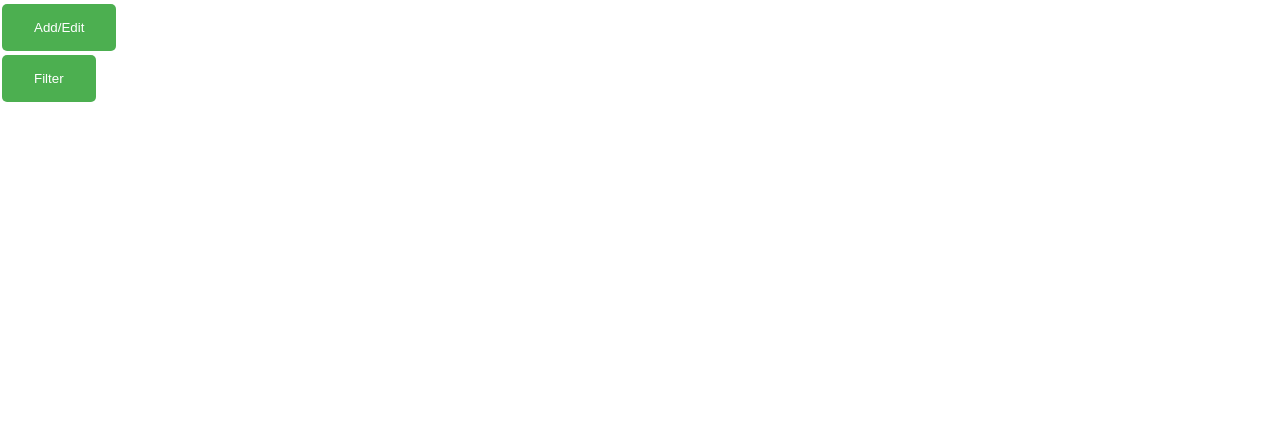
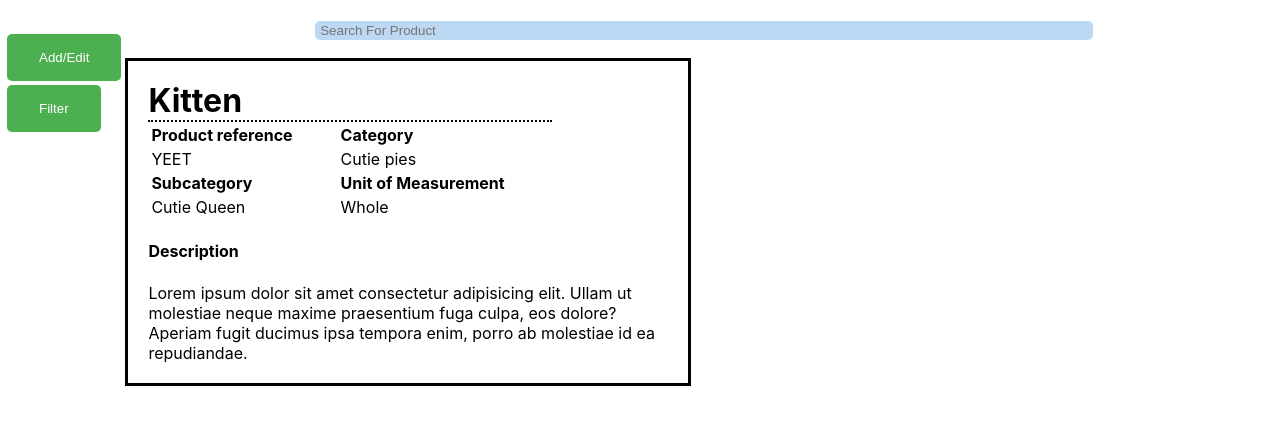
Before and after one commit to GTBitsOfGood/Medshare-archive, a React (Create React App) app in the folder client/: page /account_portal in a window 1280 px wide. Shown: the top 424 px of the page. Built offline with nearby package versions, Linux system fonts and the light colour scheme.

Commit message:
label edit with choice and styled components

```diff
--- a/client/src/components/AdminSearchBar.js
+++ b/client/src/components/AdminSearchBar.js
@@ -4,7 +4,7 @@ import PropTypes from 'prop-types';
 
 const Input = styled.input`
   display: block;
-  margin: 7px auto;
+  margin: 21px auto;
   width: 60%;
   background-color: #bdd8f2;
   border: none;
--- a/client/src/components/LabelEdit.js
+++ b/client/src/components/LabelEdit.js
@@ -1,3 +1,166 @@
 import React from 'react';
 import styled from 'styled-components';
 import PropTypes from 'prop-types';
+
+const ItemLabel = styled.div`
+  display: flex;
+  flex-direction: column;
+  padding: 20px;
+  margin: 20px;
+  outline: black 3px solid;
+  width: 520px;
+`;
+
+const Flex = styled.div`
+  display: flex;
+`;
+
+const LabelName = styled.div`
+  font-size: 2rem;
+  font-weight: bold;
+  border-bottom: black dotted 2px;
+`;
+
+const LabelInput = styled.input`
+  font-size: 2rem;
+  font-weight: bold;
+  border-bottom: black dotted 2px;
+`;
+
+const LabelDetails = styled.div`
+  text-align: left;
+  & th,
+  td {
+    padding-right: 45px;
+  }
+`;
+
+const LabelEdit = props => {
+  const { labelData } = props;
+  const {
+    name,
+    productReference,
+    category,
+    subcategory,
+    uom,
+    description,
+    edit,
+  } = labelData;
+  return (
+    <ItemLabel>
+      <Flex>
+        <div>
+          <LabelName>
+            {edit ? (
+              <LabelInput
+                type="text"
+                placeholder={name}
+                defaultValue={name}
+                name="name"
+              />
+            ) : (
+              name
+            )}
+          </LabelName>
+          <LabelDetails>
+            <table>
+              <tbody>
+                <tr>
+                  <th>Product reference</th>
+                  <th>Category</th>
+                </tr>
+                <tr>
+                  <td>
+                    {edit ? (
+                      <input
+                        type="text"
+                        placeholder={productReference}
+                        defaultValue={productReference}
+                        name="productReference"
+                      />
+                    ) : (
+                      productReference
+                    )}
+                  </td>
+                  <td>
+                    {edit ? (
+                      <input
+                        type="text"
+                        placeholder={category}
+                        defaultValue={category}
+                        name="category"
+                      />
+                    ) : (
+                      category
+                    )}
+                  </td>
+                </tr>
+                <tr>
+                  <th>Subcategory</th>
+                  <th>Unit of Measurement</th>
+                </tr>
+                <tr>
+                  <td>
+                    {edit ? (
+                      <input
+                        type="text"
+                        placeholder={subcategory}
+                        defaultValue={subcategory}
+                        name="subcategory"
+                      />
+                    ) : (
+                      subcategory
+                    )}
+                  </td>
+                  <td>
+                    {edit ? (
+                      <input
+                        type="text"
+                        placeholder={uom}
+                        defaultValue={uom}
+                        name="uom"
+                      />
+                    ) : (
+                      uom
+                    )}
+                  </td>
+                </tr>
+              </tbody>
+            </table>
+          </LabelDetails>
+        </div>
+      </Flex>
+      <div>
+        <h4>Description</h4>
+        <div>
+          {edit ? (
+            <textarea
+              type="text"
+              placeholder={description}
+              defaultValue={description}
+              name="description"
+              rows="5"
+              cols="65"
+            />
+          ) : (
+            description
+          )}
+        </div>
+      </div>
+    </ItemLabel>
+  );
+};
+
+LabelEdit.propTypes = {
+  labelData: PropTypes.shape({
+    name: PropTypes.string.isRequired,
+    productReference: PropTypes.string.isRequired,
+    category: PropTypes.string.isRequired,
+    subcategory: PropTypes.string.isRequired,
+    uom: PropTypes.string.isRequired,
+    description: PropTypes.string.isRequired,
+    edit: PropTypes.bool.isRequired,
+  }).isRequired,
+};
+
+export default LabelEdit;
--- a/client/src/components/SideButtonPanel.js
+++ b/client/src/components/SideButtonPanel.js
@@ -14,13 +14,21 @@ const Button = styled.button`
   cursor: pointer;
 `;
 
+const Wrapper = styled.section`
+  float: left;
+  margin: 7px auto;
+  border: none;
+  border-radius: 5px;
+  padding: 2px 5px;
+`;
+
 const SideButtonPanel = props => {
   const { handleAddEdit, handleFilter } = props;
   return (
-    <div>
+    <Wrapper>
       <Button onClick={handleAddEdit}>Add/Edit</Button>
       <Button onClick={handleFilter}>Filter</Button>
-    </div>
+    </Wrapper>
   );
 };
 
--- a/client/src/pages/AccountPortalContainer.js
+++ b/client/src/pages/AccountPortalContainer.js
@@ -6,6 +6,8 @@ import PropTypes from 'prop-types';
 
 // import LoginSuccess from '../components/LoginSuccess';
 import SideButtonPanel from '../components/SideButtonPanel';
+import AdminSearchBar from '../components/AdminSearchBar';
+import LabelEdit from '../components/LabelEdit';
 
 // import actions here
 
@@ -13,9 +15,12 @@ class AccountPortalContainer extends React.Component {
   constructor(props) {
     super(props);
 
-    this.state = {};
+    this.state = {
+      editLabel: false,
+    };
     this.handleAddEdit = this.handleAddEdit.bind(this);
     this.handleFilter = this.handleFilter.bind(this);
+    this.handleChange = this.handleChange.bind(this);
   }
 
   handleAddEdit(e) {
@@ -28,12 +33,34 @@ class AccountPortalContainer extends React.Component {
     this.setState();
   }
 
+  handleChange(e) {
+    if (e) e.preventDefault();
+    this.setState();
+  }
+
   render() {
+    const { editLabel } = this.state;
     return (
       <div>
         <SideButtonPanel
           handleAddEdit={this.handleAddEdit}
           handleFilter={this.handleFilter}
+        />
+        <AdminSearchBar handleInputChange={this.handleChange}/>
+        <LabelEdit
+          labelData={{
+            name: 'Kitten',
+            productReference: 'YEET',
+            category: 'Cutie pies',
+            subcategory: 'Cutie Queen',
+            uom: 'Whole',
+            description: `Lorem ipsum dolor sit amet consectetur
+adipisicing elit. Ullam ut molestiae neque maxime
+praesentium fuga culpa, eos dolore? Aperiam fugit
+ducimus ipsa tempora enim, porro ab molestiae id ea
+repudiandae.`,
+            edit: editLabel,
+          }}
         />
       </div>
     );
```
